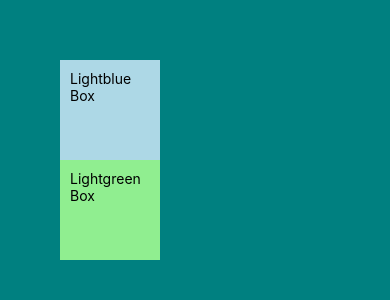
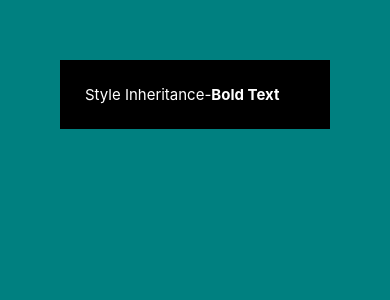
Before and after one commit to muazimmaqbool/React-Native-Tutorials, a React Native app: screen / in a window 390 px wide. Shown: the top 300 px of the page. Built offline with nearby package versions, Linux system fonts and the light colour scheme.

Commit message:
code updated

```diff
--- a/App.js
+++ b/App.js
@@ -3,6 +3,9 @@ import Greet from "./Components/A_Greet";
 import B_Styling from "./Components/B_Styling";
 import C_StyleSheet from "./Components/C_StyleSheet";
 import D_MultipleStyles from "./Components/D_MultipleStyles";
+import E_BoxModel from "./Components/E_BoxModel";
+import F_Shadows from "./Components/F_Shadows";
+import G_StyleInheritance from "./Components/G_StyleInheritance";
 const myImage=require("./assets/pic.jpg")
 const App = () => {
   return (
@@ -14,8 +17,13 @@ const App = () => {
 
       {/* <B_Styling/>*/}
       {/* <C_StyleSheet/> */}
-      <D_MultipleStyles/>
+      {/* <D_MultipleStyles/> */}
 
+      {/* <E_BoxModel/> */}
+
+      {/* <F_Shadows/> */}
+
+      <G_StyleInheritance/>
 
     </View>
   );
--- /dev/null
+++ b/Components/E_BoxModel.js
@@ -0,0 +1,58 @@
+import React from "react";
+import { View, Text, StyleSheet } from "react-native";
+//Box Model: represents a box that includes every Html element consisting of Margin, Border, Padding, and the actual content
+/*
+In R.N all dimensions are unit less and represent density independent pixels no specific unit like rem/px is used
+->But if parents dimensions are defined child components can have percentage dimensions/values
+Example: in our case Outer "View" is set to flex:1 in App.js that is it takes entire available space and its children
+is box etc which can have percentage value
+*/
+
+const E_BoxModel = () => {
+  return (
+    <View>
+      <View style={[styles.box, styles.lightblueBg]}>
+        {/*here borderRadius on text will only work on android not on ios */}
+        <Text style={{ borderRadius: 5, backgroundColor: "purple" }}>
+          Lightblue Box
+        </Text>
+      </View>
+      <View style={[styles.box, styles.lightgreenBg]}>
+        <Text>Lightgreen Box</Text>
+      </View>
+    </View>
+  );
+};
+const styles = StyleSheet.create({
+  box: {
+    //width: '25%',
+    //height: '25%',
+    //takes 25% of the parents height and width respectively and together the conver 50% of its height and 25% of width
+    width: 200,
+    height: 200,
+    box: {
+      width: 100,
+      height: 100,
+      padding: 10,
+      backgroundColor: "red",
+    },
+    padding: 10, //for all sides
+    //paddingHorizontal:10,
+    //paddingVertical:20,
+    marginHorizontal: 20,
+    marginVertical: 30,
+    //in R.n Border:"2px solid white" didn't work, we need to specifiy them individually
+    borderWidth: 5,
+    borderStyle: "solid",
+    borderColor: "white",
+    borderRadius: 10, //works on both ios and android but when used on text component it only works on android
+  },
+  lightblueBg: {
+    backgroundColor: "lightblue",
+  },
+  lightgreenBg: {
+    backgroundColor: "lightgreen",
+  },
+});
+
+export default E_BoxModel;
--- /dev/null
+++ b/Components/F_Shadows.js
@@ -0,0 +1,66 @@
+import { View, Text, StyleSheet } from "react-native";
+import React from 'react'
+
+const F_Shadows = () => {
+    /*
+    Box Shadow and Elevation
+    ->To add box-shadow in android as well we have to use Elevation property which internally
+    utilizes the Android Elevation API
+    ->this is how we define box-shadow:
+     boxShadow:{
+        shadowColor:"#333333",
+        shadowOffset:{
+            width:6,
+            height:6,
+        },
+        shadowOpacity:0.5,
+        shadowRadius:5
+    },
+    the shadowColor is the only property that work both on android and ios
+    */
+  return (
+    <View>
+    <View style={[styles.box, styles.lightblueBg, styles.boxShadow]}>
+      <Text style={{ borderRadius: 5, backgroundColor: "purple" }}>
+        Lightblue Box
+      </Text>
+    </View>
+    <View style={[styles.box, styles.lightgreenBg, styles.androidShadow]}>
+      <Text>Lightgreen Box</Text>
+    </View>
+  </View>
+  )
+}
+const styles = StyleSheet.create({
+    box: {
+      width: 250,
+      height: 250,
+      paddingHorizontal:10,
+      paddingVertical:20,
+      marginVertical: 10,
+      borderWidth: 5,
+      borderColor: "white",
+      borderRadius: 10,
+    },
+    lightblueBg: {
+      backgroundColor: "lightblue",
+    },
+    lightgreenBg: {
+      backgroundColor: "lightgreen",
+    },
+    //using this will only work on ios and not on android
+    boxShadow:{
+        shadowColor:"blue",
+        shadowOffset:{
+            width:10,
+            height:10,
+        },
+        shadowOpacity:0.6,
+        shadowRadius:10
+    },
+    //this will make box-shadow to work on android as well
+    androidShadow:{
+        elevation:15,
+    }
+  });
+export default F_Shadows
--- /dev/null
+++ b/Components/G_StyleInheritance.js
@@ -0,0 +1,49 @@
+import { StyleSheet, Text, View } from "react-native";
+import React from "react";
+
+const G_StyleInheritance = () => {
+  /*
+    ->Style Inheritance: React Native Styling Inheritance is limited as compared to styling Inheritance in CSS
+
+    NOTE: Styling Inheritance from View to Text/other didn't work
+    NOTE: Styling Inheritance from Text to Text works
+    (see notebook for proper concept)
+
+    */
+  return (
+    <View>
+      <View style={styles.darkMode}>
+        <Text style={styles.darkModeText}>
+          Style Inheritance-
+          {/*This Text is nested inside Text */}
+          <Text style={styles.boldText}>
+             Bold Text
+            </Text>
+        </Text>
+      </View>
+    </View>
+  );
+};
+
+export default G_StyleInheritance;
+
+const styles = StyleSheet.create({
+  //these styling is added in this code to explain style inheritance
+  darkMode: {
+    padding: 25,
+    backgroundColor: "black",
+    //color: "white",
+    //color:"white" will not apply on text which is inside view on which darkMode style object is used
+    //so to change color of text apply seperate styling to it
+  },
+  //applied to text which is inside View, works fine
+  darkModeText: {
+    fontSize:15,
+    color: "white",
+  },
+  //applied to text which is nested inside another text work fine, it supports both styling of
+  //darkModeText and boldText styling objects
+  boldText: {
+    fontWeight: "bold",
+  },
+});
```
